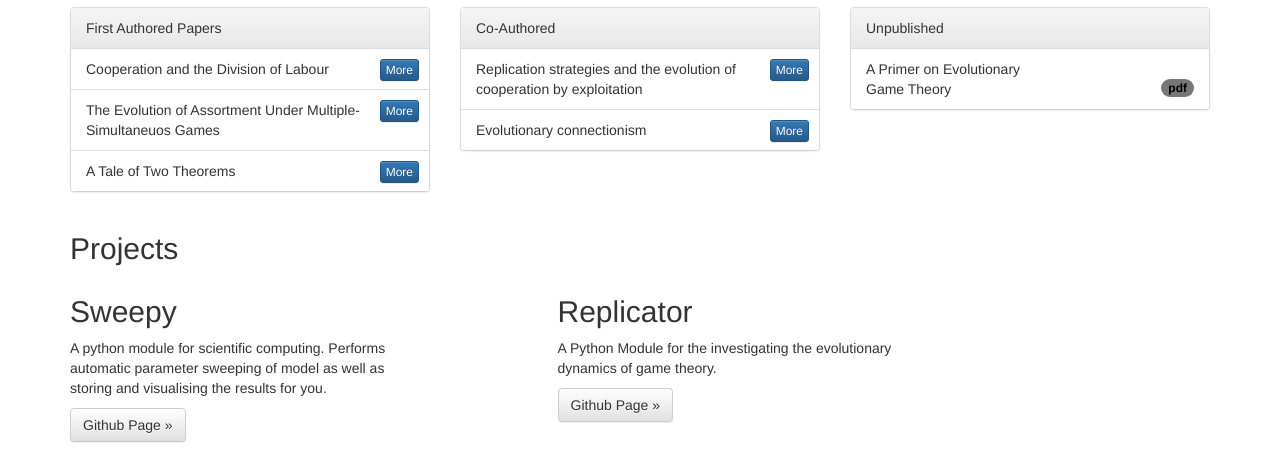
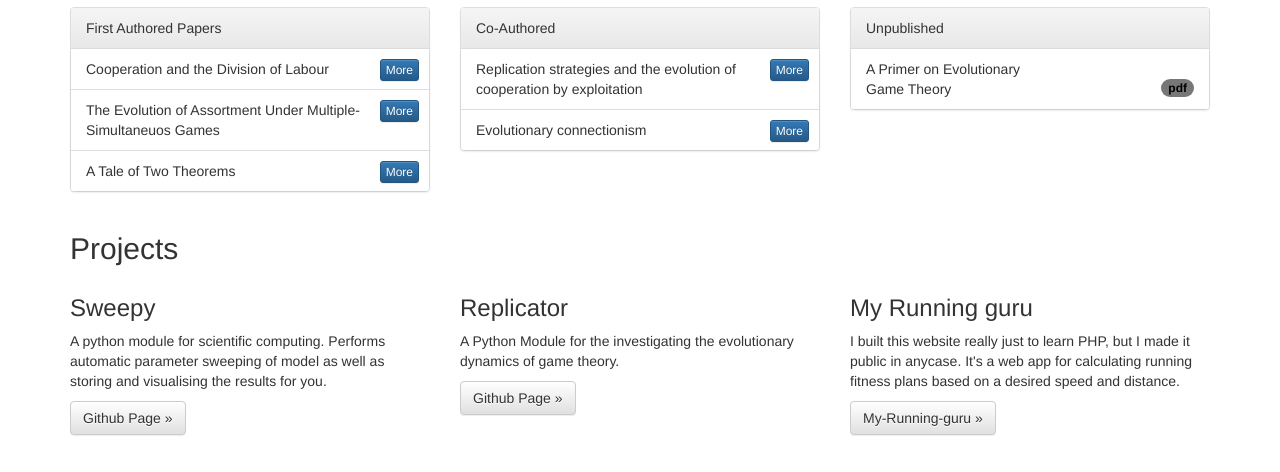
Before and after one commit to simontudge/homepage, a plain HTML site: page public_html/index.html in a window 1280 px wide. Shown: the part 441-913 px from the top of the page. Drawn offline with nearby package versions, Linux system fonts and the light colour scheme.

Commit message:
Added running guru info to sire

```diff
--- a/public_html/index.html
+++ b/public_html/index.html
@@ -180,16 +180,22 @@
       <div class="row">
 
         <div class="col-md-4">
-          <h2>Sweepy</h2>
+          <h3>Sweepy</h3>
           <p>A python module for scientific computing. Performs automatic parameter sweeping of model as well as storing and visualising the results for you.</p>
           <p><a class="btn btn-default" href="https://github.com/simontudge/sweepy" role="button">Github Page &raquo;</a></p>
 
         </div>
 
-        <div class="col-md-4 col-md-offset-1">
-          <h2>Replicator</h2>
+        <div class="col-md-4">
+          <h3>Replicator</h3>
           <p>A Python Module for the investigating the evolutionary dynamics of game theory.</p>
           <p><a class="btn btn-default" href="https://github.com/simontudge/replicator" role="button">Github Page &raquo;</a></p>
+        </div>
+
+        <div class="col-md-4">
+          <h3>My Running guru</h3>
+          <p>I built this website really just to learn PHP, but I made it public in anycase. It's a web app for calculating running fitness plans based on a desired speed and distance.</p>
+          <p><a class="btn btn-default" href="https://www.my-running-guru.com" role="button">My-Running-guru &raquo;</a></p>
         </div>
 
       </div>
```
